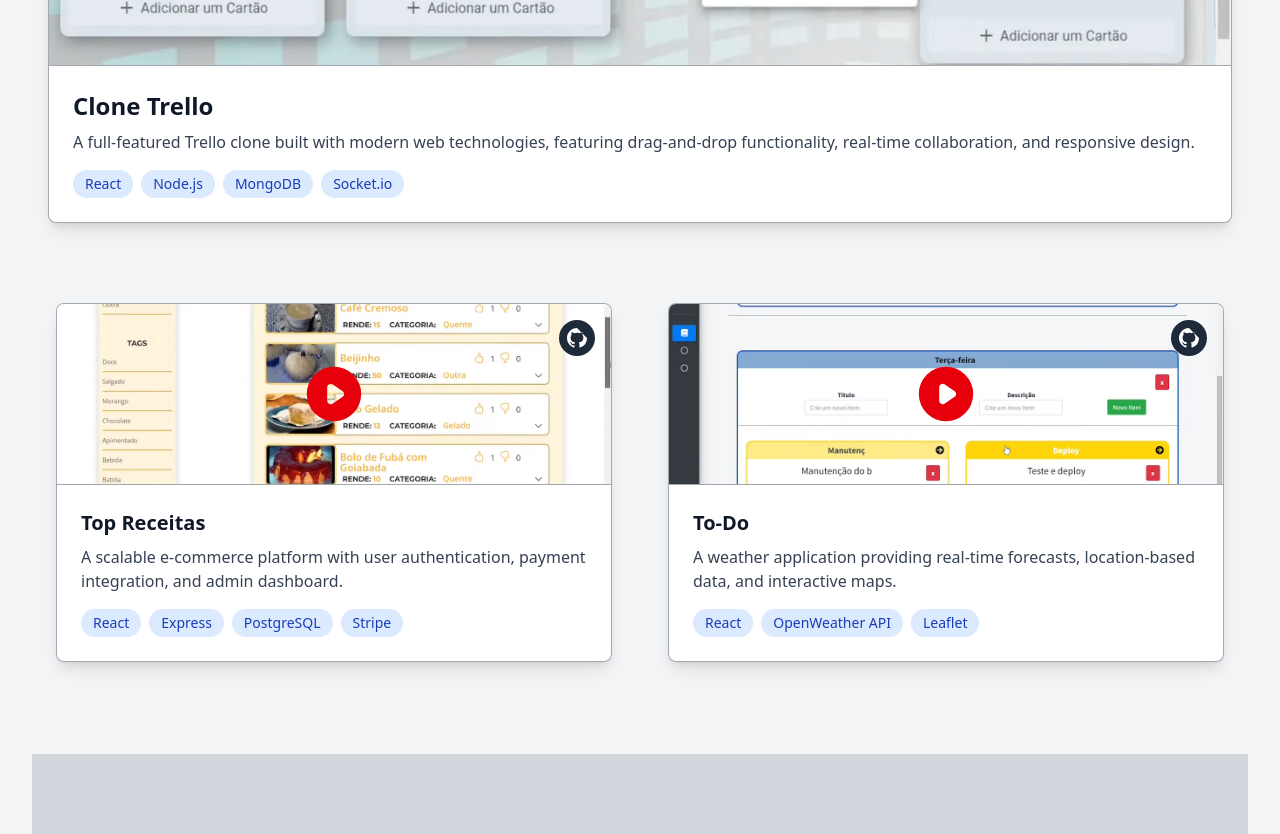
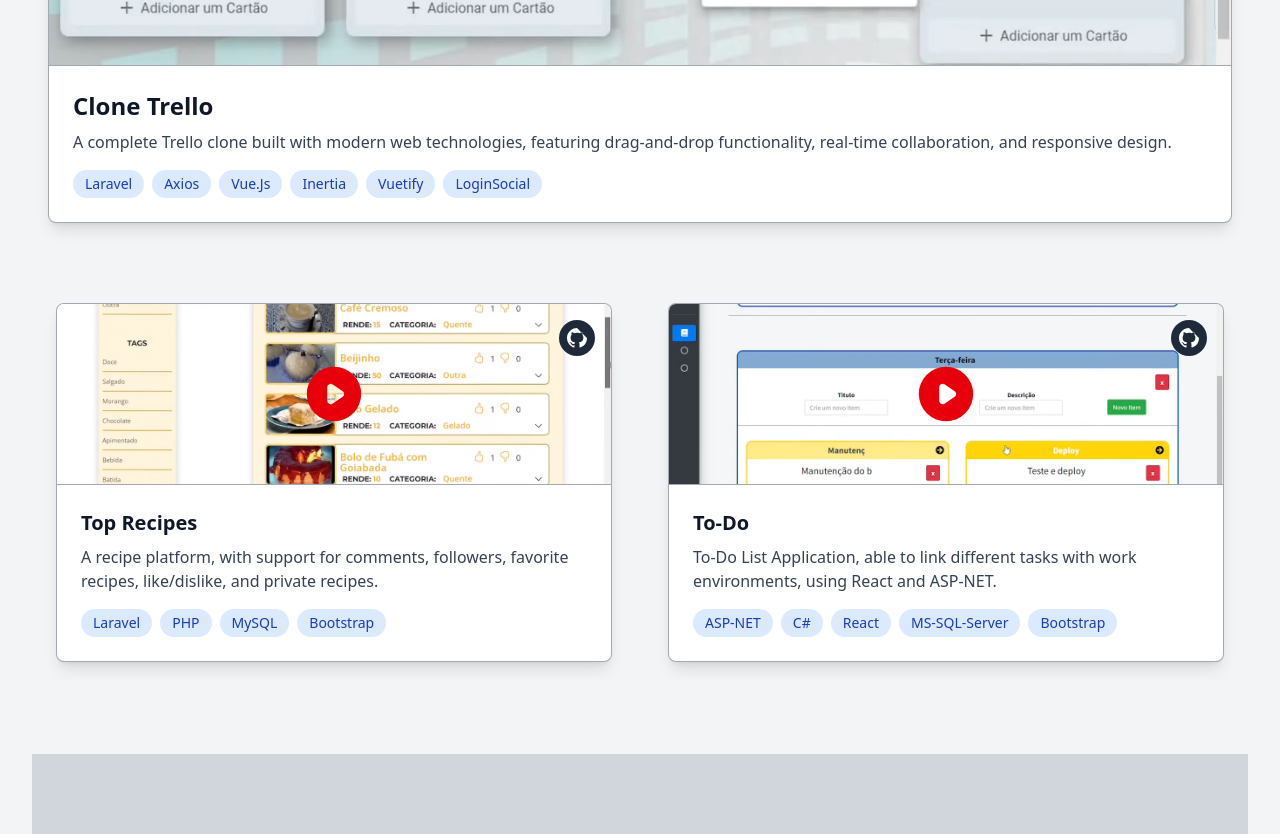
Before and after one commit to vinicius20m/vinicius20m.github.io, a React (Vite) app: page / in a window 1280 px wide. Shown: the part 1420-2254 px from the top of the page. Built offline with nearby package versions, Linux system fonts and the light colour scheme.

Commit message:
wip: adjusted translations for projects section

```diff
--- a/src/i18n/en.js
+++ b/src/i18n/en.js
@@ -21,28 +21,28 @@
   },
   projects: {
     title: "Projects",
-    description: "Here are some of my projects. This section has content to fill the screen.",
+    description: "Here are some of my projects presented in video and with a link to the Github repository.",
     hero: {
       title: "Clone Trello",
-      description: "A full-featured Trello clone built with modern web technologies, featuring drag-and-drop functionality, real-time collaboration, and responsive design.",
-      techStack: ["React", "Node.js", "MongoDB", "Socket.io"],
+      description: "A complete Trello clone built with modern web technologies, featuring drag-and-drop functionality, real-time collaboration, and responsive design.",
+      techStack: ["Laravel", "Axios", "Vue.Js", "Inertia", "Vuetify", "LoginSocial"],
       github: "https://github.com/vinicius20m/CloneTrello",
       thumbnail: trelloThumb,
       youtube: "https://www.youtube.com/embed/ligqidJ1esg"
     },
     secondary: [
       {
-        title: "Top Receitas",
-        description: "A scalable e-commerce platform with user authentication, payment integration, and admin dashboard.",
-        techStack: ["React", "Express", "PostgreSQL", "Stripe"],
+        title: "Top Recipes",
+        description: "A recipe platform, with support for comments, followers, favorite recipes, like/dislike, and private recipes.",
+        techStack: ["Laravel", "PHP", "MySQL", "Bootstrap"],
         github: "https://github.com/vinicius20m/tReceitas",
         thumbnail: receiptsThumb,
         youtube: "https://www.youtube.com/embed/MGvogzSHiF8"
       },
       {
         title: "To-Do",
-        description: "A weather application providing real-time forecasts, location-based data, and interactive maps.",
-        techStack: ["React", "OpenWeather API", "Leaflet"],
+        description: "To-Do List Application, able to link different tasks with work environments, using React and ASP-NET.",
+        techStack: ["ASP-NET", "C#", "React", "MS-SQL-Server", "Bootstrap"],
         github: "https://github.com/vinicius20m/ApiToDo-Beta",
         thumbnail: toDoThumb,
         youtube: "https://www.youtube.com/embed/tULBFdK0fAU"
--- a/src/i18n/pt.js
+++ b/src/i18n/pt.js
@@ -21,7 +21,7 @@
   },
   projects: {
     title: "Projetos",
-    description: "Aqui estão alguns dos meus projetos. Esta seção tem conteúdo para preencher a tela.",
+    description: "Aqui estão alguns dos meus projetos apresentados em video e com link para o repositório Github.",
     hero: {
       title: "Clone Trello",
       description: "Um clone completo do Trello construído com tecnologias web modernas, apresentando funcionalidade de arrastar e soltar, colaboração em tempo real e design responsivo.",
```
